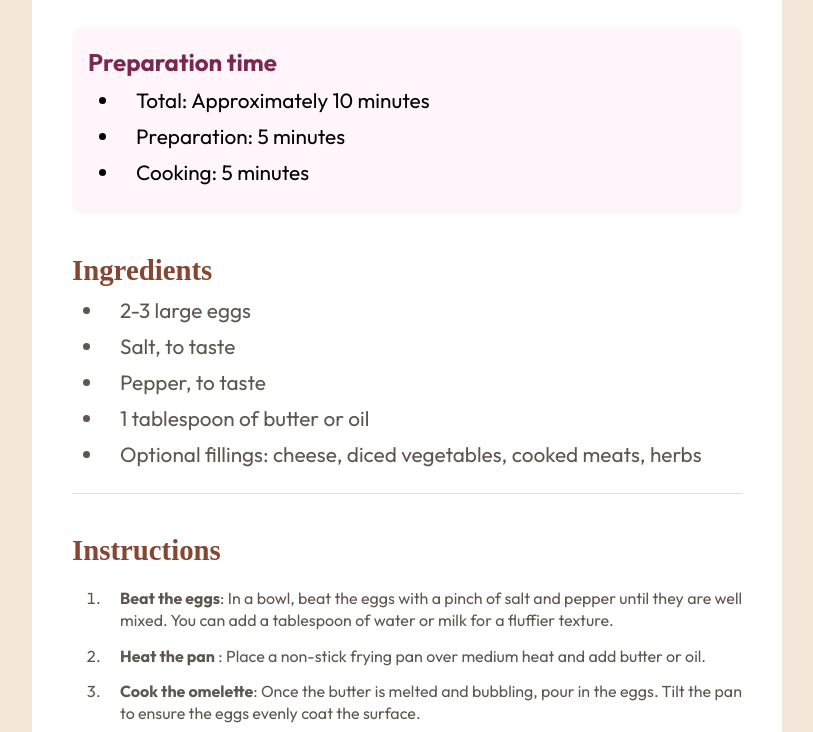
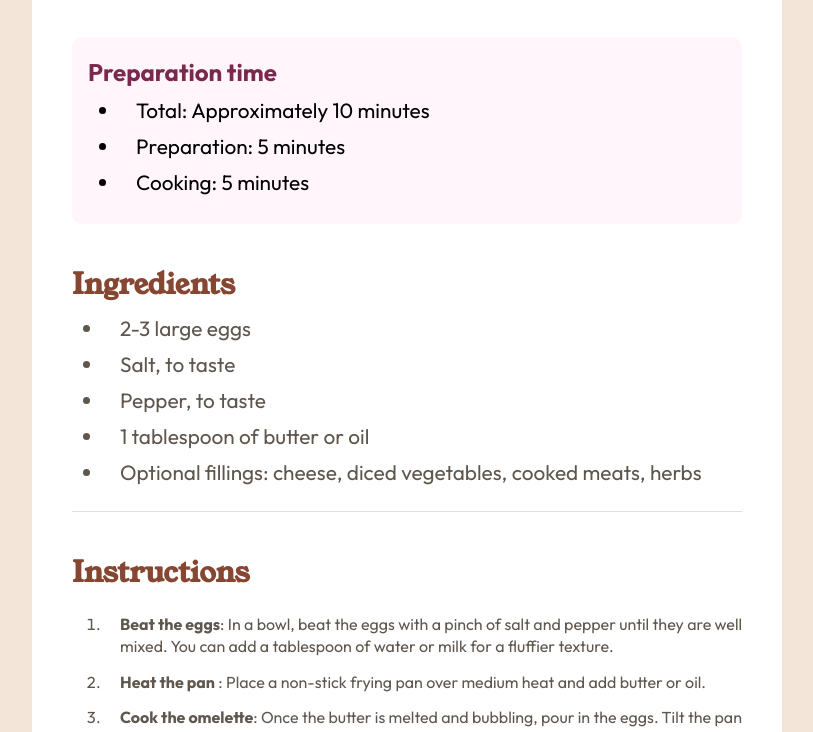
Before and after one commit to 33marvs33/recipepage.io, a plain HTML site: page index.html in a window 1280 px wide. Shown: the part 588-1320 px from the top of the page, without its empty margins (233-1046 px from the left). Drawn offline with Linux system fonts and the light colour scheme.

Commit message:
Update style.css

```diff
--- a/styles/style.css
+++ b/styles/style.css
@@ -1,3 +1,4 @@
+@import url('https://fonts.googleapis.com/css2?family=Outfit:wght@100..900&family=Young+Serif&display=swap');
 *,
 *::after,
 *::before {
@@ -6,14 +7,6 @@
 	box-sizing: border-box;
 }
 
-@font-face {
-	font-family: "Outfit";
-	src: url(/assets/fonts/outfit/Outfit-VariableFont_wght.ttf);
-}
-@font-face {
-	font-family: "Young serif",sans-serif;
-	src: url(/assets/fonts/young-serif/YoungSerif-Regular.ttf);
-}
 
 :root {
 	--Nutmeg: hsl(14, 45%, 36%);
@@ -38,7 +31,7 @@ body {
 }
 h1,
 h2 {
-	font-family: "young-serif";
+	 font-family: "Young Serif", serif;
 }
 
 main {
```
